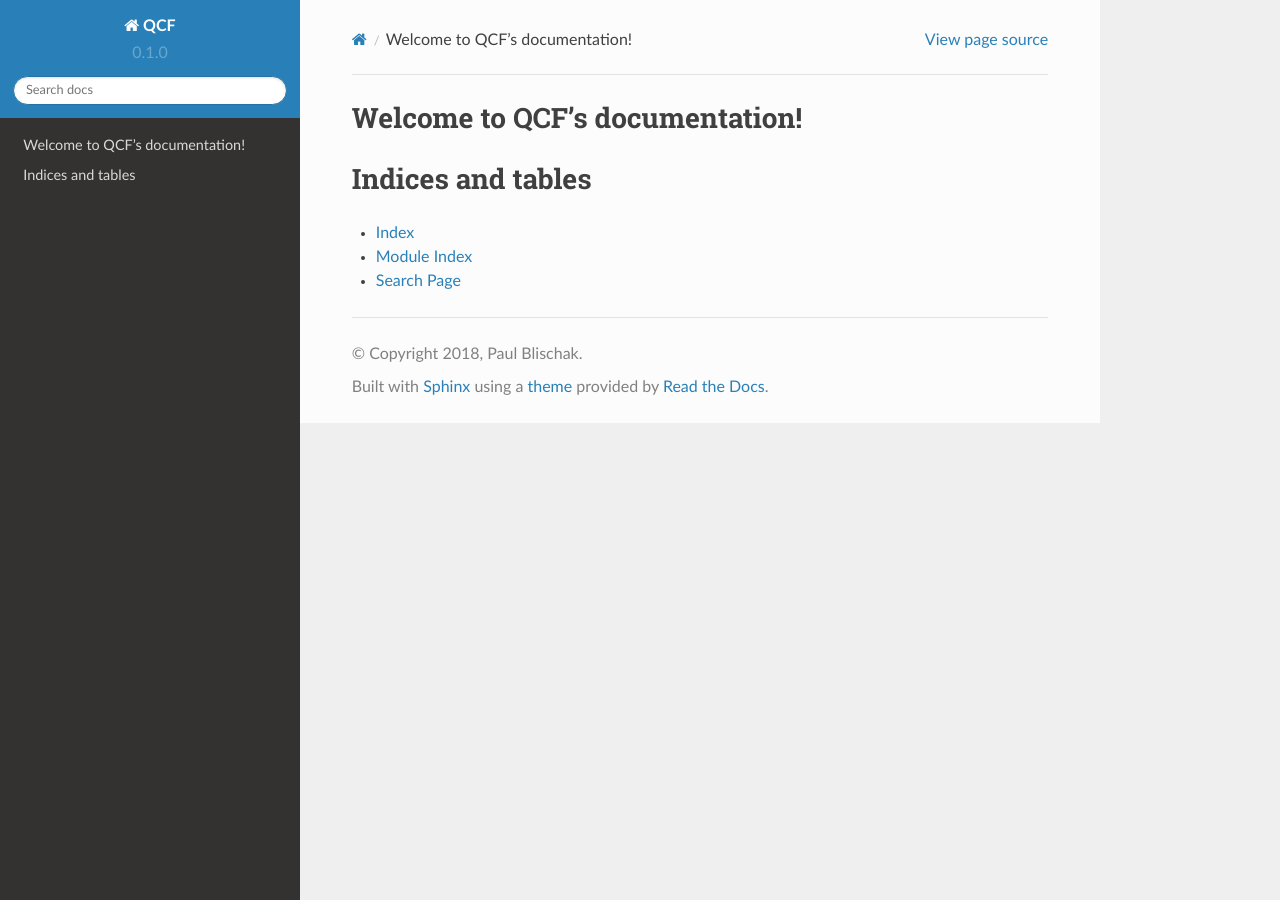
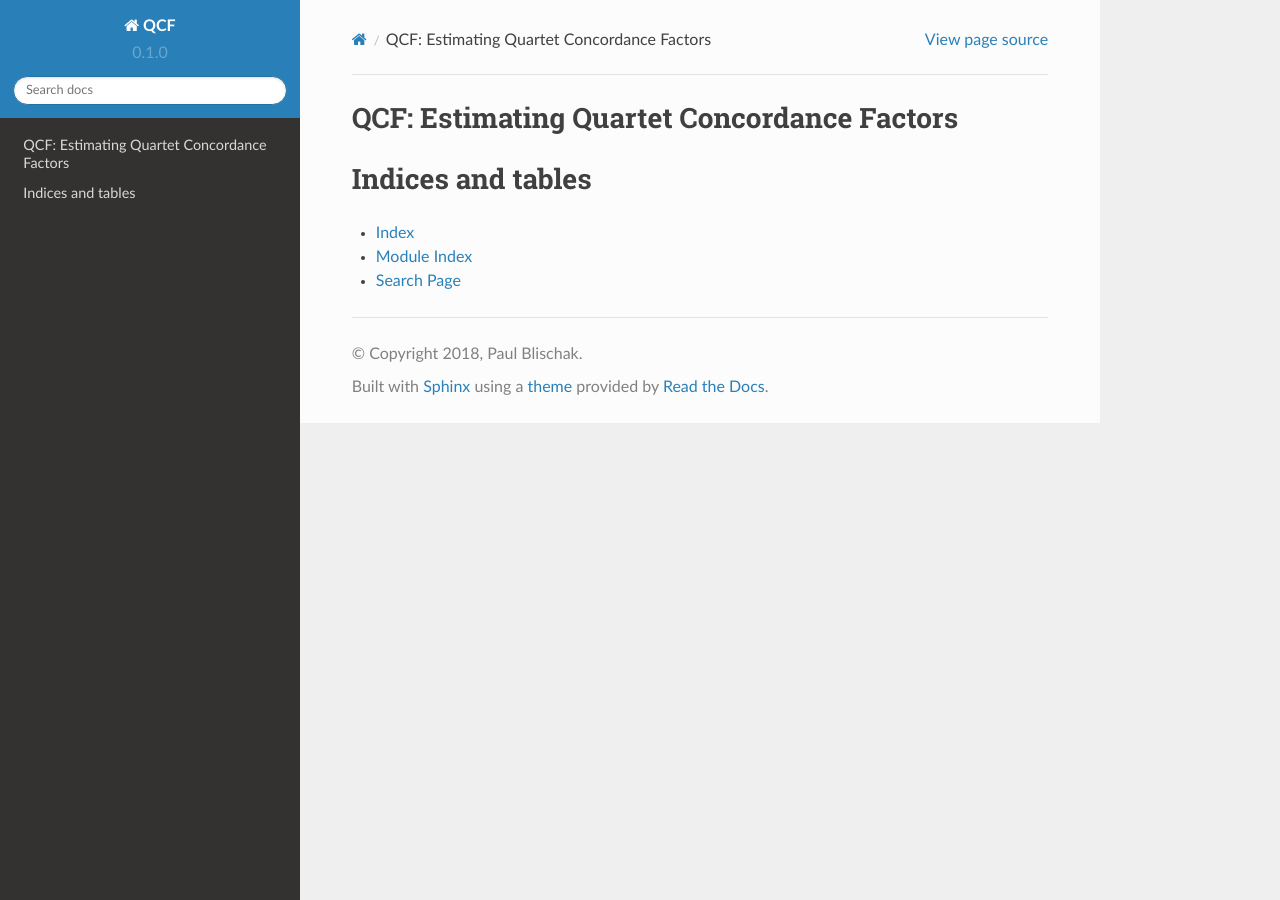
Before and after one commit to pblischak/QCF, a Sphinx documentation site: the page built from docs/index.rst, in a window 1280 px wide. Built offline with Sphinx 7.4.7 and the Read the Docs theme 2.0.0, drawn with Linux system fonts in a browser that asks for light colours.

Commit message:
fixing title in docs

```diff
--- a/docs/index.rst
+++ b/docs/index.rst
@@ -3,8 +3,8 @@
    You can adapt this file completely to your liking, but it should at least
    contain the root `toctree` directive.
 
-Welcome to QCF's documentation!
-===============================
+QCF: Estimating Quartet Concordance Factors
+===========================================
 
 .. toctree::
    :maxdepth: 2
```
